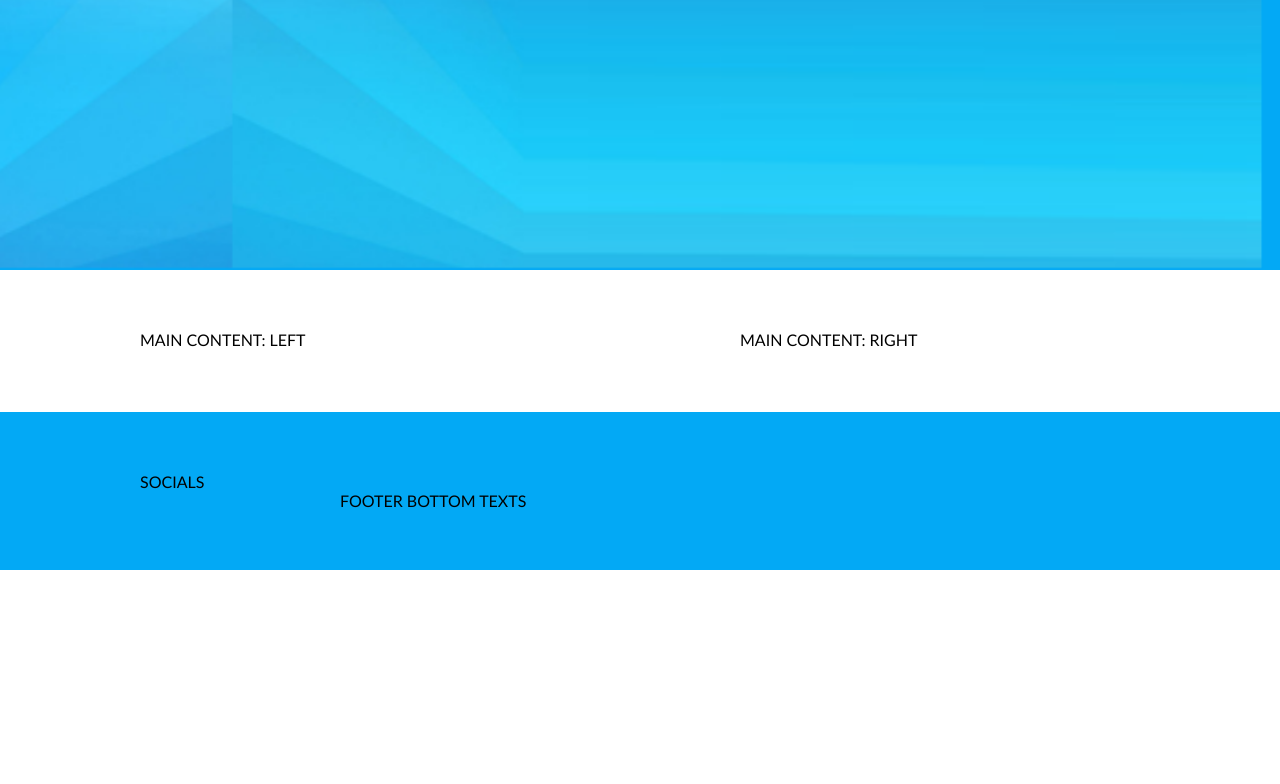
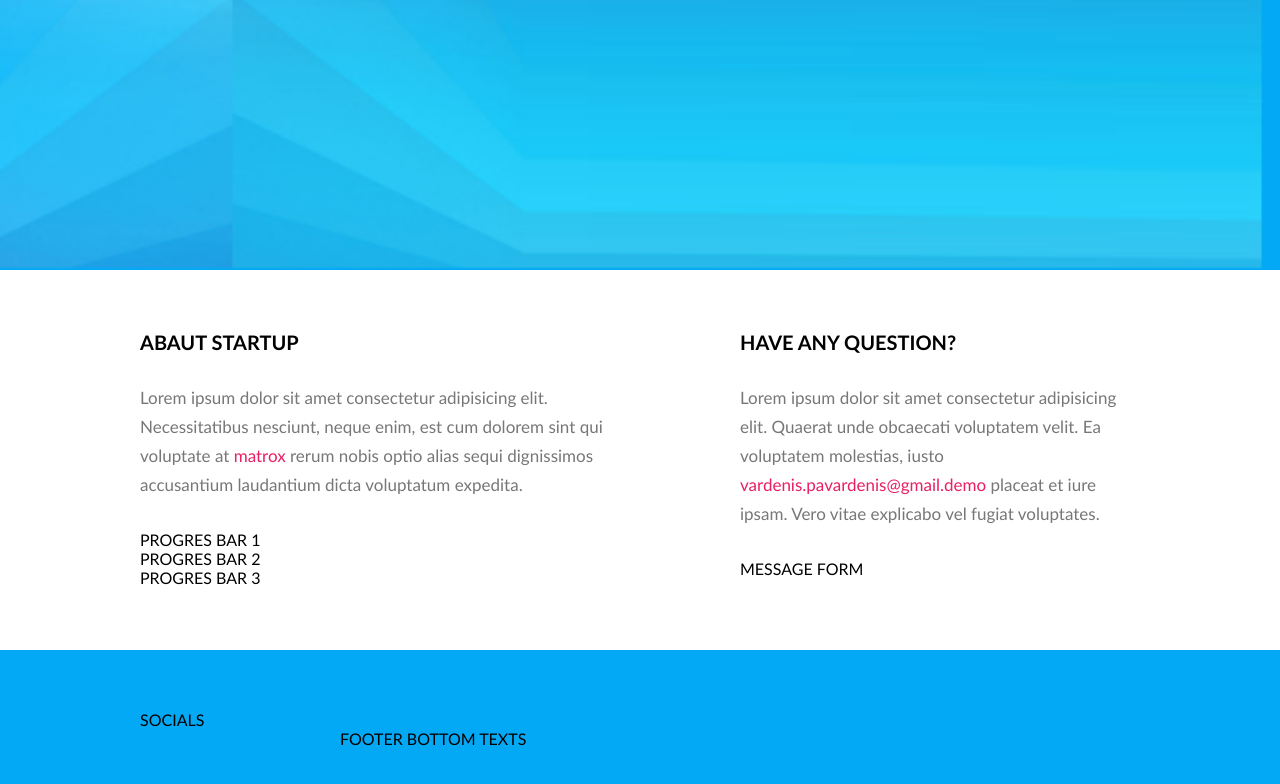
Before and after one commit to Natalike/45-grupe-coming-soon, a website: page index.html in a window 1280 px wide. Shown: the part 530-1314 px from the top of the page. Before the commit the page ends 1100 px from the top, so only its background shows below. Drawn offline with Linux system fonts and the light colour scheme.

Commit message:
Main content

```diff
--- a/CSS/base/layout.css
+++ b/CSS/base/layout.css
@@ -17,6 +17,9 @@
 }
 
 .column {
+    display: flex;
+    flex-direction: column;
+    gap: 30px;
     width: 50%;
     float: left;
 }
--- a/CSS/pages/home.css
+++ b/CSS/pages/home.css
@@ -42,3 +42,24 @@
     text-align: center;
     font-size: 20px;
 }
+
+.column-title {
+    text-transform: uppercase;
+    font-size: 20px;
+
+}
+
+.column-description {
+    font-size: 17px;
+    line-height: 1.7em;
+    color: #777;
+}
+
+.column-description > a {
+    color: var(--secondary-color);
+    text-decoration: none;
+}
+
+.column-description > a:hover {
+    text-decoration: underline;
+}
--- a/index.html
+++ b/index.html
@@ -30,8 +30,20 @@
 
         <section class="container">
             <div class="row">
-               <div class="column">MAIN CONTENT: LEFT</div>
-               <div class="column column-right">MAIN CONTENT: RIGHT</div>
+               <div class="column">
+                <h2 class="column-title">ABAUT STARTUP</h2>
+                <p class="column-description">Lorem ipsum dolor sit amet consectetur adipisicing elit. Necessitatibus nesciunt, neque enim, est cum dolorem sint qui voluptate at <a href="#">matrox</a> rerum nobis optio alias sequi dignissimos accusantium laudantium dicta voluptatum expedita.</p>
+               <div class="progres-bar-group">
+                <div class="progres-bar">PROGRES BAR 1</div>
+                <div class="progres-bar">PROGRES BAR 2</div>
+                <div class="progres-bar">PROGRES BAR 3</div>
+               </div>
+               </div>
+               <div class="column column-right">
+                <h2 class="column-title">HAVE ANY QUESTION?</h2>
+                <P class="column-description">Lorem ipsum dolor sit amet consectetur adipisicing elit. Quaerat unde obcaecati voluptatem velit. Ea voluptatem molestias, iusto <a href="mailto:vardenis.pavardenis@gmail.demo">vardenis.pavardenis@gmail.demo</a> placeat et iure ipsam. Vero vitae explicabo vel fugiat voluptates.</P>
+                <form>MESSAGE FORM</form>
+               </div>
             </div>
         </section>
     </main>
```
